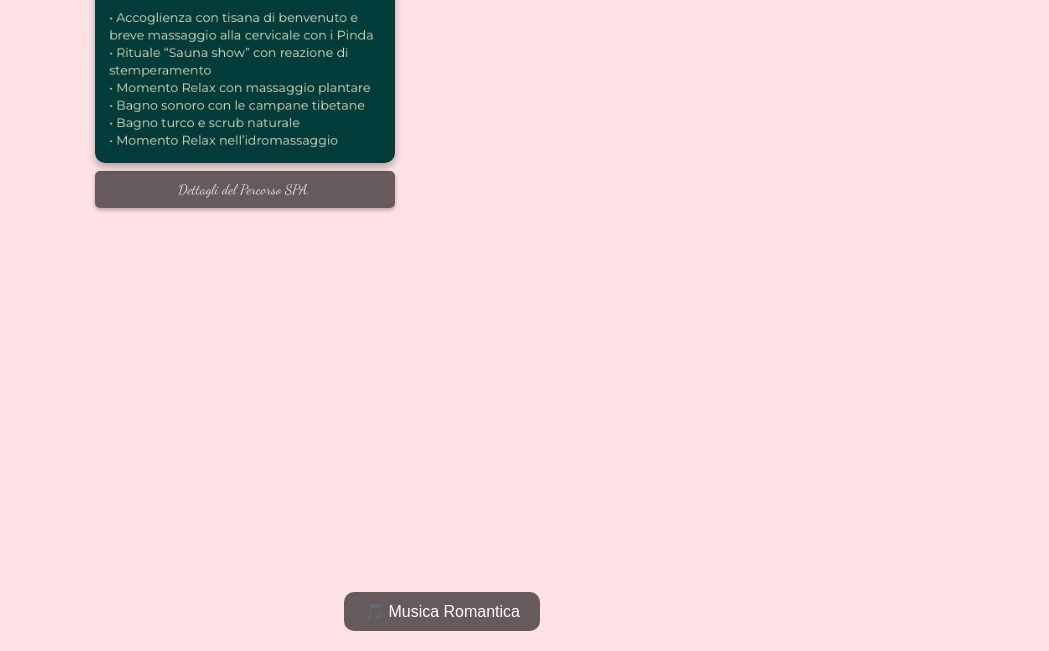
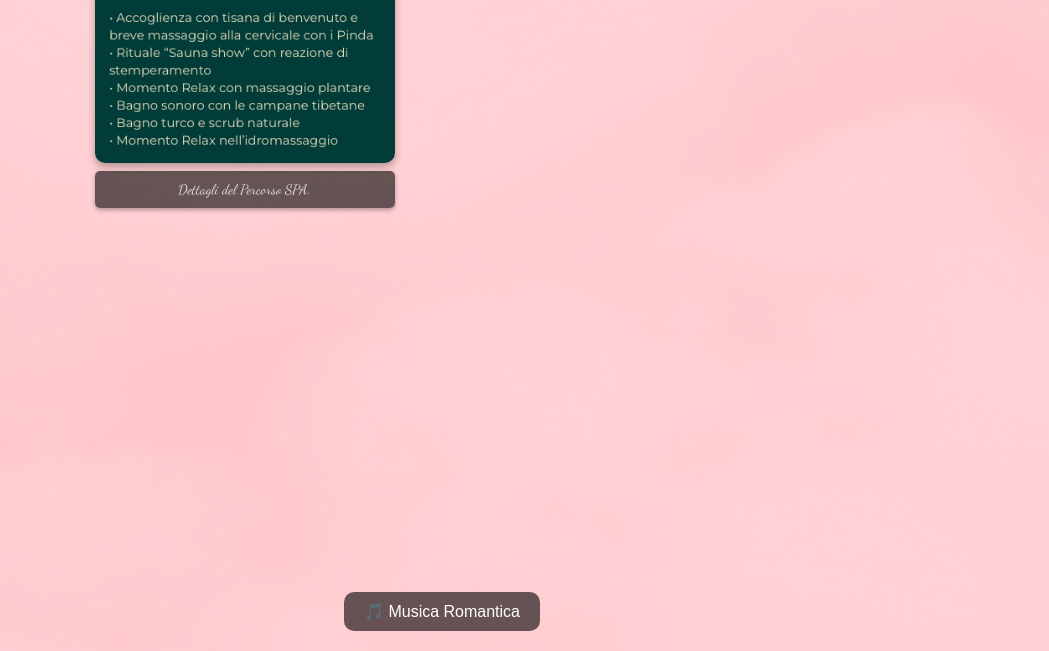
Before and after one commit to peps71/Invito_Romantico, a plain HTML site: page index.html in a window 1280 px wide. Shown: the part 980-1631 px from the top of the page, without its empty margins (198-1247 px from the left). Drawn offline with Linux system fonts and the light colour scheme.

Commit message:
Update style.css

```diff
--- a/style.css
+++ b/style.css
@@ -1,6 +1,6 @@
 /* Impostazioni globali */
 body {
-    background: url('immagini/sfondo-romantico.png') no-repeat center center fixed;
+    background: url('sfondo-romantico.png') no-repeat center center fixed;
     background-size: cover;
     font-family: 'Dancing Script', cursive; /* Font romantico */
     text-align: center;
```
